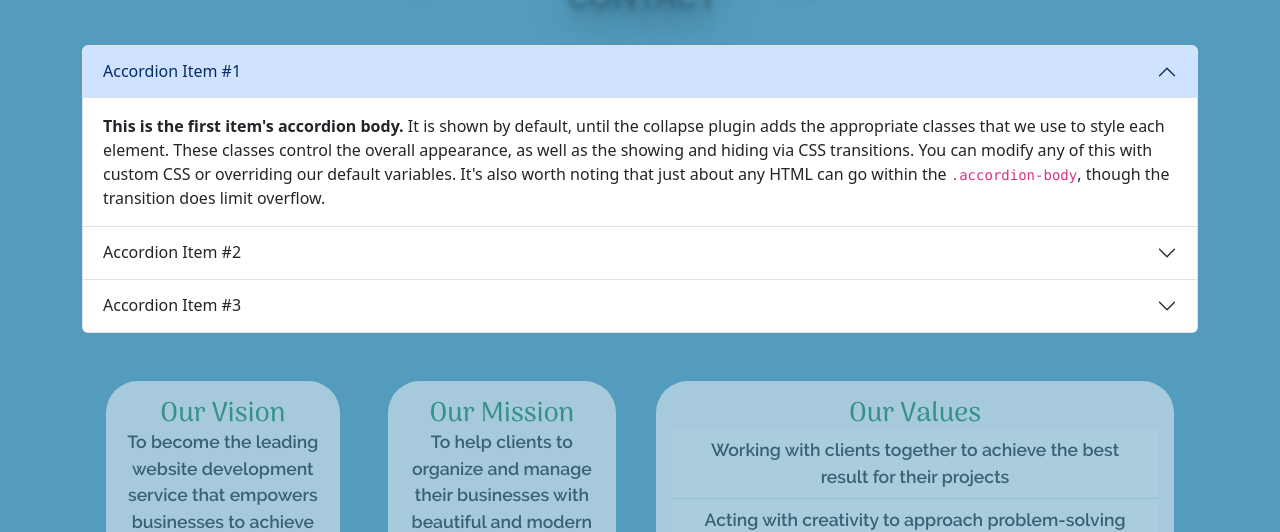
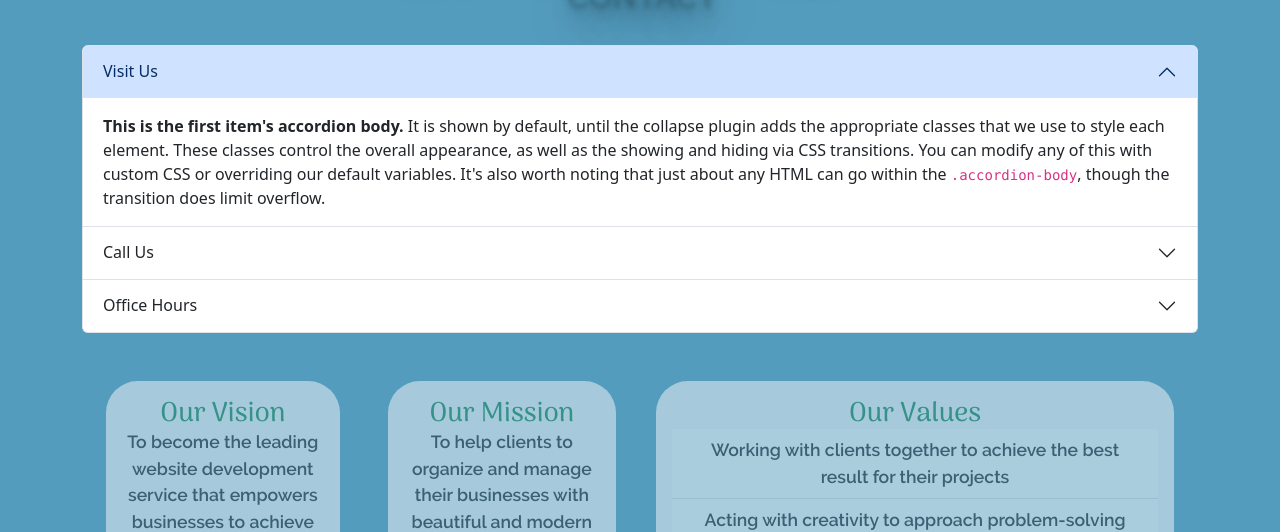
Before and after one commit to shap0011/portfolio, a plain HTML site: page contact.html in a window 1280 px wide. Shown: the part 272-804 px from the top of the page. Drawn offline with nearby package versions, Linux system fonts and the light colour scheme.

Commit message:
starts work on contact page

```diff
--- a/contact.html
+++ b/contact.html
@@ -111,7 +111,7 @@
                   <div class="accordion-item">
                     <h2 class="accordion-header">
                       <button class="accordion-button" type="button" data-bs-toggle="collapse" data-bs-target="#collapseOne" aria-expanded="true" aria-controls="collapseOne">
-                        Accordion Item #1
+                        Visit Us
                       </button>
                     </h2>
                     <div id="collapseOne" class="accordion-collapse collapse show" data-bs-parent="#accordionExample">
@@ -123,7 +123,7 @@
                   <div class="accordion-item">
                     <h2 class="accordion-header">
                       <button class="accordion-button collapsed" type="button" data-bs-toggle="collapse" data-bs-target="#collapseTwo" aria-expanded="false" aria-controls="collapseTwo">
-                        Accordion Item #2
+                        Call Us
                       </button>
                     </h2>
                     <div id="collapseTwo" class="accordion-collapse collapse" data-bs-parent="#accordionExample">
@@ -135,7 +135,7 @@
                   <div class="accordion-item">
                     <h2 class="accordion-header">
                       <button class="accordion-button collapsed" type="button" data-bs-toggle="collapse" data-bs-target="#collapseThree" aria-expanded="false" aria-controls="collapseThree">
-                        Accordion Item #3
+                        Office Hours
                       </button>
                     </h2>
                     <div id="collapseThree" class="accordion-collapse collapse" data-bs-parent="#accordionExample">
```
